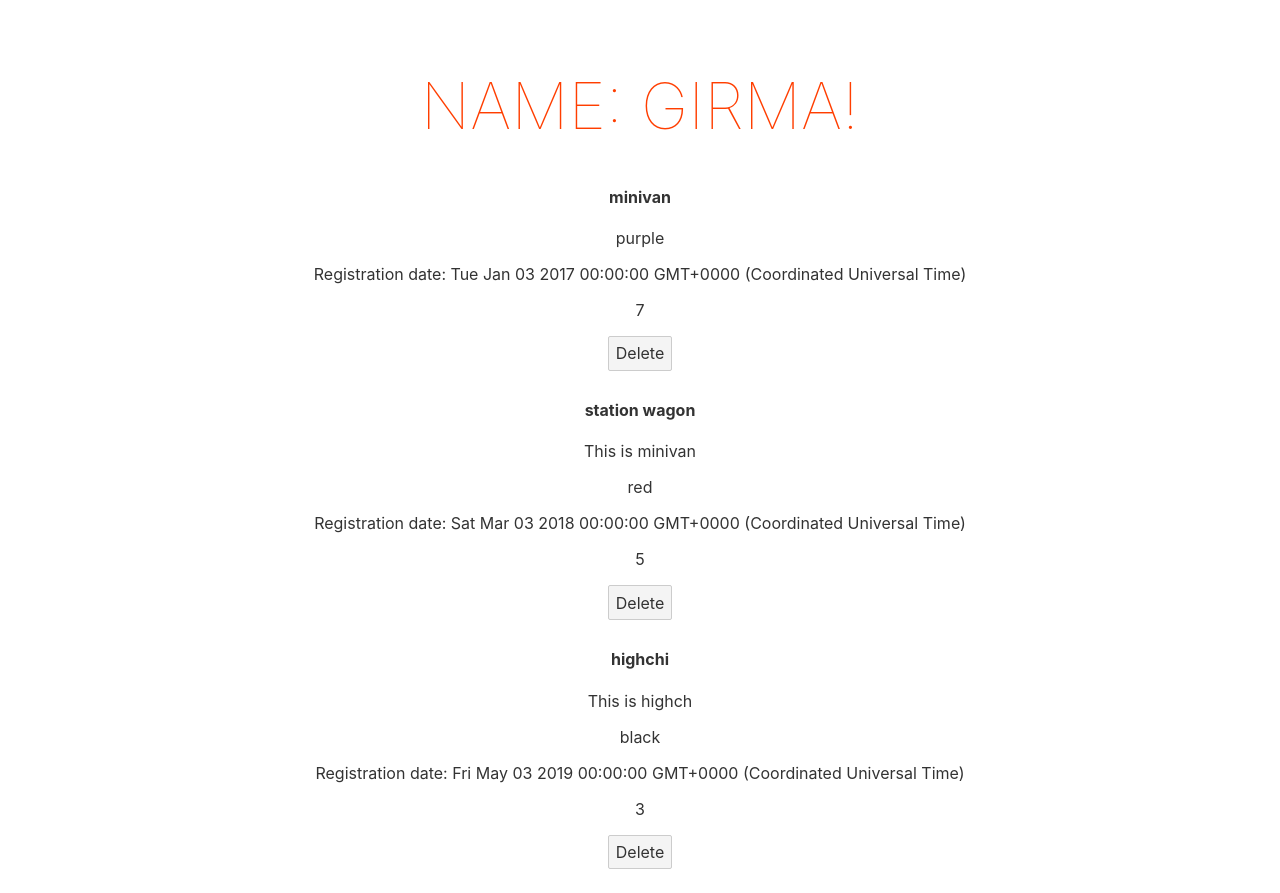
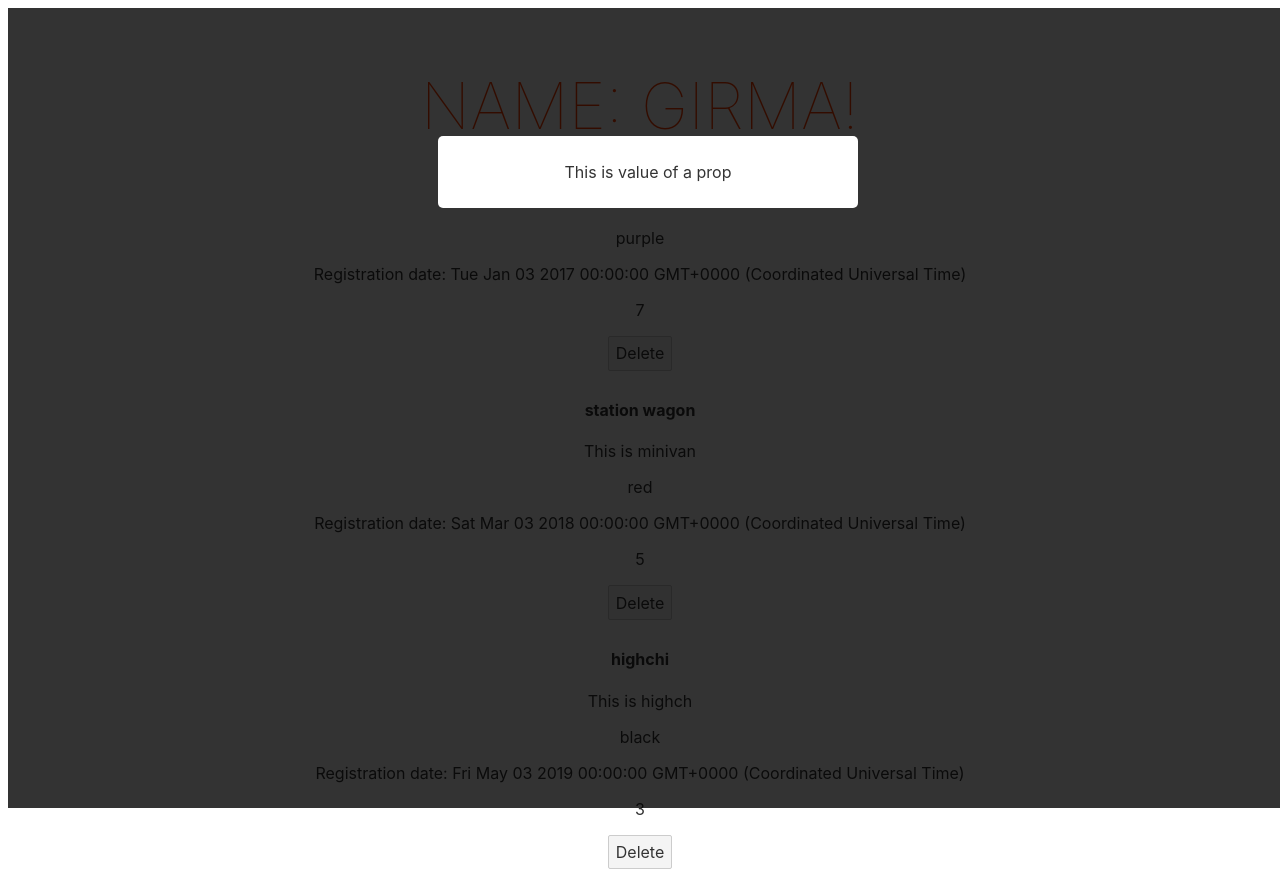
Before and after one commit to girma-tesfaye/svelteup, a Svelte app: page / in a window 1280 px wide. Built offline with nearby package versions, Linux system fonts and the light colour scheme.

Commit message:
Components and props

```diff
--- a/src/App.svelte
+++ b/src/App.svelte
@@ -1,4 +1,5 @@
 <script>
+	import Modal from "./Modal.svelte";
 	let name = "Girma";
 	//let role = "Sr. Dev";
 	// let color = "pink";
@@ -46,6 +47,7 @@
 	)}
 </script>
 
+<Modal showModal={true} message="This is value of a prop"/>
 <main>
 	<h1>Name: {name}!</h1>
 	<!-- <p>{description}</p> -->
--- /dev/null
+++ b/src/Modal.svelte
@@ -0,0 +1,33 @@
+<script>
+    export let showModal = false;
+    export let message = "This is default"
+</script>
+
+{#if showModal}
+   <div class="backdrop">
+        <div class="modal">
+            <p>{message}</p>
+        </div>
+    </div>
+{/if}
+
+
+<style>
+    .backdrop{
+        width: 100%;
+        position: absolute;
+        background: rgba(0, 0, 0, 0.8);
+        margin: 0;
+        padding: 0;
+        height: 100%;
+    }
+    .modal {
+        width: 400px;
+        background: white;
+        text-align: center;
+        margin: 10% auto;
+        padding: 10px;
+        border: none;
+        border-radius: 5px;
+    }
+</style>
```
